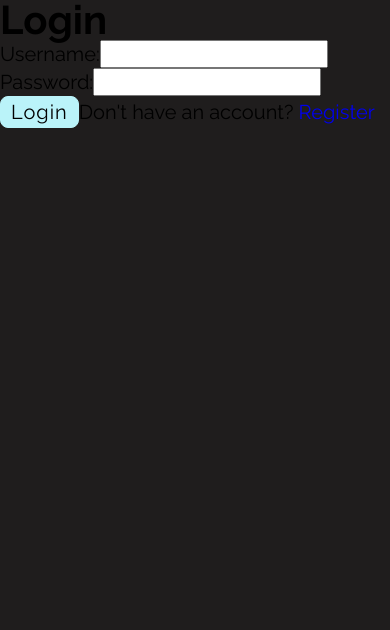
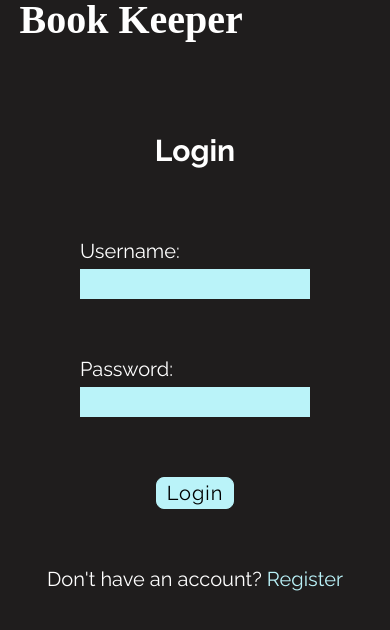
Before and after one commit to kristinmc42/BookKeeperFullstackHeroku, a React (Create React App) app in the folder client/: page /login in a window 390 px wide. Shown: the top 630 px of the page. Built offline with nearby package versions, Linux system fonts and the light colour scheme; a web font is replaced by a local one.

Commit message:
styled Login page; fixed media queries in Nav and Home

```diff
--- a/client/src/components/Nav.tsx
+++ b/client/src/components/Nav.tsx
@@ -38,6 +38,9 @@ const StyledNav = styled.nav`
 
       @media (max-width: 902px) {
         padding: 10px 15px;
+      }
+      @media (max-width: 630px) {
+        padding: 10px;
       }
       @media (max-width: 380px) {
         padding: 8px;
@@ -89,12 +92,20 @@ const StyledNavLink = styled(NavLink)`
 `;
 const StyledLogoLink = styled(StyledNavLink)`
   font-family: ${(props) => props.theme.fonts.header};
+  font-size: 1.6rem;
   text-align: left;
   padding: 10px 30px;
   min-width: 75px;
 
-  @media (max-width: 902px) {
+  @media (max-width: 962px) {
+    font-size: 1.4rem;
     padding: 10px;
+  }
+  @media (max-width: 768px) {
+    font-size: 1.11rem;
+  }
+  @media (max-width: 436px) {
+    font-size: 1rem;
   }
 `;
 
--- a/client/src/pages/Home.tsx
+++ b/client/src/pages/Home.tsx
@@ -6,7 +6,7 @@ const Wrapper = styled.div`
   max-width: 1600px;
   width: 90%;
   margin: 0 auto;
-  height: 90vh;
+  height: 88vh;
   display: flex;
   flex-direction: column;
   justify-content: space-evenly;
--- a/client/src/pages/Login.tsx
+++ b/client/src/pages/Login.tsx
@@ -1,12 +1,94 @@
 import React, { useContext, useState } from "react";
 import { Link, useNavigate } from "react-router-dom";
 import { AuthContext } from "../context/AuthContext";
+import styled from "styled-components";
 
 //components
 import Button from "../components/Button";
 
-// interfaces
+// types
 import { UserObj } from "../types";
+
+// styles
+const Wrapper = styled.div`
+  display: flex;
+  flex-direction: column;
+  max-width: 1600px;
+  width: 90%;
+  margin: 0 auto;
+  height: 100vh;
+
+  main {
+    display: flex;
+    flex-direction: column;
+    justify-content: center;
+    align-items: center;
+    width: 75%;
+    height: 100%;
+    max-width: 876px;
+    margin: -100px auto;
+
+    @media (max-width: 542px) {
+      width: 100%;
+    }
+
+    h2 {
+      margin-bottom: 75px;
+    }
+
+    form {
+      display: flex;
+      flex-wrap: wrap;
+      justify-content: center;
+      gap: 3em;
+
+      @media (max-width: 1161px) {
+        flex-direction: column;
+        align-items: center;
+        max-width: 366px;
+      }
+
+      input {
+        margin-left: 10px;
+        color: ${(props) => props.theme.colors.blackText};
+        background-color: ${(props) => props.theme.colors.secondary};
+        border: 3px solid ${(props) => props.theme.colors.secondary};
+
+        @media (max-width: 405px) {
+          display: block;
+          margin-left: 0;
+          margin-top: 8px;
+        }
+      }
+
+      p {
+        @media (max-width: 328px) {
+          text-align: center;
+        }
+      }
+
+      button {
+        max-width: 80px;
+      }
+    }
+  }
+
+  h1,
+  h2,
+  p,
+  label {
+    color: ${(props) => props.theme.colors.whiteText};
+  }
+  a {
+    color: ${(props) => props.theme.colors.secondary};
+  }
+  h1 {
+    font-family: ${(props) => props.theme.fonts.header};
+    @media (max-width: 330px) {
+      font-size: 1.8em;
+    }
+  }
+`;
 
 const Login: React.FC = () => {
   // values from input fields inputted by user
@@ -44,10 +126,16 @@ const Login: React.FC = () => {
     }
   };
   return (
-    <div className="auth">
-      <h1>Login</h1>
-      <form action="" onSubmit={handleSubmit}>
-        <label htmlFor="usernameLogin">Username:</label>
+    <Wrapper>
+      <header>
+        <Link to="/" title="home"> <h1>Book Keeper</h1></Link>
+
+      </header>
+      <main>
+        <h2>Login</h2>
+        <form onSubmit={handleSubmit}>
+          <label htmlFor="usernameLogin">
+            Username:
             <input
               required
               type="text"
@@ -55,7 +143,9 @@ const Login: React.FC = () => {
               name="username"
               onChange={handleChange}
             />
-        <label htmlFor="passwordLogin">Password:</label>
+          </label>
+          <label htmlFor="passwordLogin">
+            Password:
             <input
               required
               type="password"
@@ -63,13 +153,15 @@ const Login: React.FC = () => {
               name="password"
               onChange={handleChange}
             />
+          </label>
           <Button type="submit">Login</Button>
           {error && <p className="error">{error}</p>}
-        <span>
+          <p>
             Don't have an account? <Link to="/register">Register</Link>
-        </span>
+          </p>
         </form>
-    </div>
+      </main>
+    </Wrapper>
   );
 };
 
```
Lines whose indentation alone changed are shown as unchanged.
